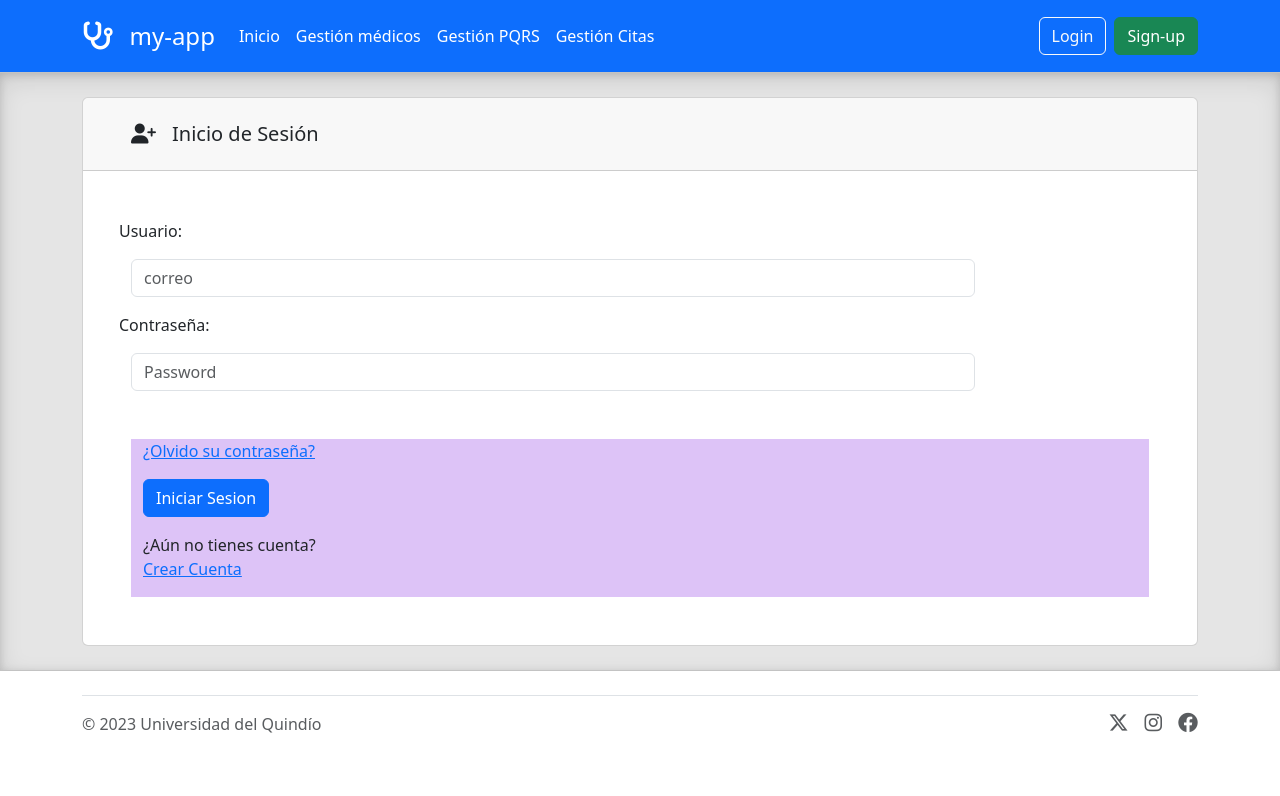
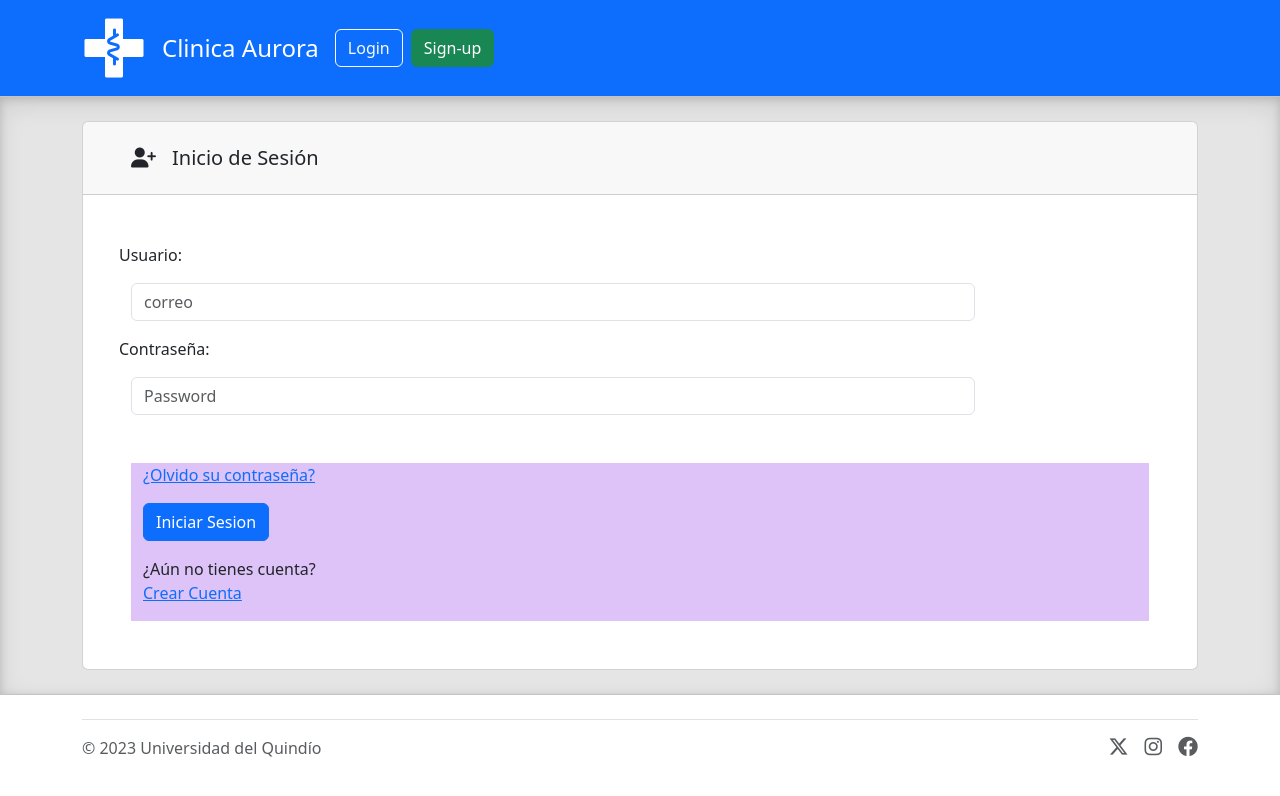
Before and after one commit to CrisAlexBA/ProyectoFinalAvanzada-Frontend, an Angular app: page /login in a window 1280 px wide. Shown: the top 796 px of the page. Built offline with nearby package versions, Linux system fonts and the light colour scheme.

Commit message:
header fixed

```diff
--- a/src/app/app.component.html
+++ b/src/app/app.component.html
@@ -1,37 +1,18 @@
 <header class="p-3 text-bg-primary">
   <div class="container">
-    <div
-      class="d-flex flex-wrap align-items-center justify-content-center justify-content-lg-start"
-    >
-      <a
-        routerLink=""
-        class="d-flex align-items-center mb-2 mb-lg-0 text-white text-decoration-none"
-      >
-        <i class="fa-solid fa-stethoscope fs-3"></i>
+    <div class="d-flex flex-wrap align-items-center justify-content-center justify-content-lg-start">
+      <a routerLink="" class="d-flex align-items-center mb-2 mb-lg-0 text-white text-decoration-none">
+        <img src="assets/img/logo.png" />
         <span class="fs-4 ms-3 me-3">{{ title }}</span>
       </a>
-      <ul
-        class="nav col-12 col-lg-auto me-lg-auto mb-2 justify-content-center mb-md-0"
-      >
-        <li><a routerLink="" class="nav-link px-2 text-white">Inicio</a></li>
-        <li>
-          <a routerLink="" class="nav-link px-2 text-white">Gestión médicos</a>
-        </li>
-        <li>
-          <a routerLink="/gestion-pqrs" class="nav-link px-2 text-white"
-            >Gestión PQRS</a
-          >
-        </li>
-        <li>
-          <a routerLink="" class="nav-link px-2 text-white">Gestión Citas</a>
-        </li>
-      </ul>
-      <div class="text-end">
+      <div *ngIf="!isLogged; else loggedInBlock">
+        <!-- Bloque de etiquetas para usuario no autenticado -->
+        <ul class="nav col-12 col-lg-auto me-lg-auto mb-2 justify-content-center mb-md-0"></ul>
+        <div class="text-end mb-md-0">
           <button
             type="button"
             routerLink="/login"
-          class="btn btn-outline-light me-2"
-        >
+            class="btn btn-outline-light me-2">
             Login
           </button>
           <button type="button" routerLink="/registro" class="btn btn-success">
@@ -39,21 +20,67 @@
           </button>
         </div>
       </div>
+
+      <ng-template #loggedInBlock>
+        <div *ngIf="userType === 'paciente'">
+          <!-- Bloque de etiquetas para usuario paciente -->
+          <ul class="nav col-lg-auto me-lg-auto mb-2 justify-content-center mb-md-0">
+            <li><a routerLink="#" class="nav-link px-2 text-white">PQRS</a></li>
+            <li><a routerLink="#" class="nav-link px-2 text-white">Historial Médico</a></li>
+            <li><a routerLink="#" class="nav-link px-2 text-white">Agendar Cita</a></li>
+            <li>
+              <ul>
+                <li><a routerLink="#" class="nav-link px-2 text-white">{{userName}}</a></li>
+                <li>{{userType}}</li>
+              </ul>
+            </li>
+          </ul>
+
+        </div>
+
+        <div *ngIf="userType === 'medico'">
+          <!-- Bloque de etiquetas para usuario médico -->
+          <ul class="nav col-12 col-lg-auto me-lg-auto mb-2 justify-content-center mb-md-0">
+            <li><a routerLink="#" class="nav-link px-2 text-white">Historial</a></li>
+            <li><a routerLink="#" class="nav-link px-2 text-white">Citas</a></li>
+            <li>
+              <ul >
+                <li><a routerLink="#" class="nav-link px-2 text-white">{{userName}}</a></li>
+                <li>{{userType}}</li>
+              </ul>
+            </li>
+          </ul>
+        </div>
+
+        <div *ngIf="userType === 'admin'">
+          <!-- Bloque de etiquetas para usuario administrador -->
+          <ul class="nav col-12 col-lg-auto me-lg-auto mb-2 justify-content-center mb-md-0">
+            <li><a routerLink="#" class="nav-link px-2 text-white">PQRS</a></li>
+            <li><a routerLink="#" class="nav-link px-2 text-white">Gestionar Médico</a></li>
+            <li>
+              <ul>
+                <li><a routerLink="#" class="nav-link px-2 text-white">{{userName}}</a></li>
+                <li>{{userType}}</li>
+              </ul>
+            </li>
+          </ul>
+        </div>
+      </ng-template>
+    </div>
   </div>
 </header>
+
 <div class="seccion-pagina p-4">
   <div class="container">
     <router-outlet></router-outlet>
   </div>
 </div>
+
 <div class="container">
   <footer
-    class="d-flex flex-wrap justify-content-between align-items-center py-3 my-4 border-top"
-  >
+    class="d-flex flex-wrap justify-content-between align-items-center py-3 my-4 border-top">
     <div class="col-md-4 d-flex align-items-center">
-      <span class="mb-3 mb-md-0 text-muted"
-        >&copy; 2023 Universidad del Quindío</span
-      >
+      <span class="mb-3 mb-md-0 text-muted">&copy; 2023 Universidad del Quindío</span>
     </div>
     <ul class="nav col-md-4 justify-content-end list-unstyled d-flex">
       <li class="ms-3">
@@ -74,3 +101,14 @@
     </ul>
   </footer>
 </div>
+
+<!-- puede servir
+<ul class="nav col-12 col-lg-auto me-lg-auto mb-2 justify-content-center mb-md-0">
+        <li><a routerLink="" class="nav-link px-2 text-white">Inicio</a></li>
+        <li><a routerLink="" class="nav-link px-2 text-white">Gestión médicos</a></li>
+        <li><a routerLink="/gestion-pqrs" class="nav-link px-2 text-white">Gestión PQRS</a></li>
+        <li><a routerLink="" class="nav-link px-2 text-white">Gestión Citas</a></li>
+      </ul>
+
+<i class="fa-solid fa-stethoscope fs-3"></i>
+-->
--- a/src/app/app.component.ts
+++ b/src/app/app.component.ts
@@ -1,10 +1,23 @@
-import { Component } from '@angular/core';
-
+import { Component, OnInit } from '@angular/core';
+import { TokenService } from './servicios/token.service';
 @Component({
   selector: 'app-root',
   templateUrl: './app.component.html',
   styleUrls: ['./app.component.css']
 })
-export class AppComponent {
-  title = 'my-app';
+export class AppComponent implements OnInit{
+  title = 'Clinica Aurora';
+  isLogged = false;
+  userType:string = "";
+  userName:string = "";
+  constructor(private tokenService:TokenService) { }
+  ngOnInit(): void {
+    this.isLogged = this.tokenService.isLogged();
+    if(this.isLogged){
+
+    }
+  }
+  logout(){
+    this.tokenService.logout();
+  }
 }
--- a/src/app/servicios/token.service.ts
+++ b/src/app/servicios/token.service.ts
@@ -50,4 +50,23 @@ export class TokenService {
     }
     return 0;
     }
+
+  public getUsername(): string | null {
+    if (!this.isLogged()) {
+      return null;
+    }
+    const token = this.getToken();
+    const values = this.decodePayload(token!);
+    const username = values.sub;
+    return username;
+  }
+  public getRol(): string | null {
+    if (!this.isLogged()) {
+      return null;
+    }
+    const token = this.getToken();
+    const values = this.decodePayload(token!);
+    const tipoUsuario = values.r;//revisar porque no aparece el rol
+    return tipoUsuario
+  }
 }
```
Also changed, not shown: src/assets/img/logo.png (added). Lines whose indentation alone changed are shown as unchanged.
